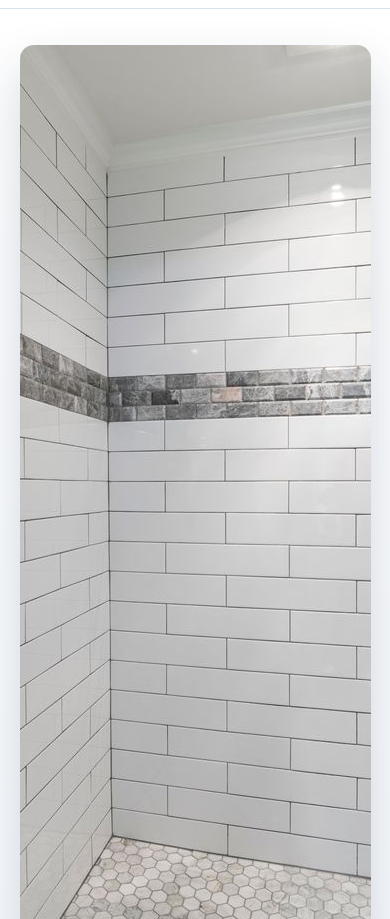
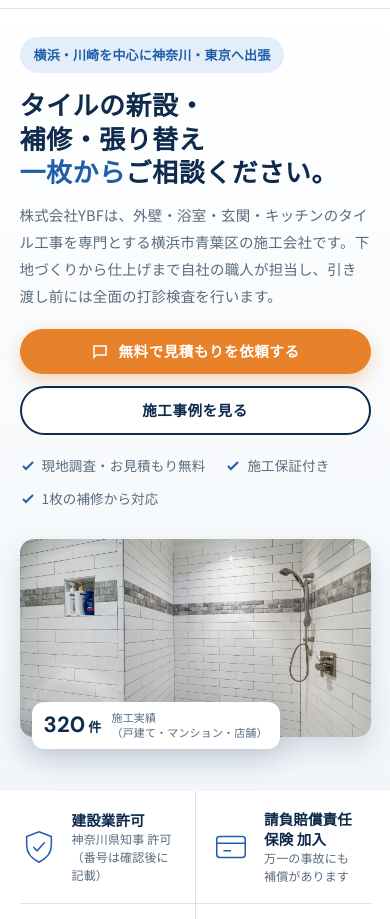
Before and after one commit to hoshi2/ybf-demo, a plain HTML site: page b/index.html in a window 390 px wide. Shown: the part 152-1071 px from the top of the page. Drawn offline with Linux system fonts and the light colour scheme.

Commit message:
B: fix oversized hero photo (height attr blocked aspect-ratio), text-first hero on phones
Co-Authored-By: Claude Fable 5.1 <noreply@anthropic.com>

```diff
--- a/b/index.html
+++ b/b/index.html
@@ -91,7 +91,7 @@ p{margin:0}
 .hero .points span{display:flex;align-items:center;gap:6px}
 .hero .points svg{width:16px;height:16px;color:var(--blue)}
 .hero .visual{position:relative;min-width:0}
-.hero .visual img{border-radius:var(--radius) 60px var(--radius) var(--radius);aspect-ratio:5/4;object-fit:cover;width:100%;box-shadow:0 24px 50px rgba(14,42,76,.18)}
+.hero .visual img{border-radius:var(--radius) 60px var(--radius) var(--radius);aspect-ratio:5/4;object-fit:cover;width:100%;height:auto;box-shadow:0 24px 50px rgba(14,42,76,.18)}
 .hero .badge{position:absolute;left:-18px;bottom:26px;background:#fff;border-radius:12px;box-shadow:0 10px 30px rgba(14,42,76,.16);padding:14px 18px;display:flex;align-items:center;gap:14px}
 .hero .badge .num{font-family:var(--font-latin);font-size:30px;font-weight:700;color:var(--navy);line-height:1}
 .hero .badge .num small{font-family:var(--font-body);font-size:13px;margin-left:3px}
@@ -295,11 +295,15 @@ form{display:grid;grid-template-columns:1fr 1fr;gap:18px 18px;min-width:0;backgr
 @media (max-width:640px){
   .topbar span:last-child{display:none}
   .head-tel{display:none}
-  .hero .wrap{grid-template-columns:1fr;padding-block:36px 48px}
-  .hero .visual{order:-1}
-  .hero .visual img{border-radius:var(--radius);aspect-ratio:16/11}
-  .hero .badge{left:12px;bottom:-14px;padding:10px 14px}
-  .hero .badge .num{font-size:24px}
+  .hero .wrap{grid-template-columns:1fr;padding-block:28px 44px;gap:22px}
+  .hero .copy{gap:14px}
+  .hero h1{font-size:26px}
+  .hero .lead{font-size:14.5px}
+  .hero .visual{margin-top:6px;margin-bottom:10px}
+  .hero .visual img{border-radius:var(--radius);aspect-ratio:16/9;box-shadow:0 12px 28px rgba(14,42,76,.14)}
+  .hero .badge{left:12px;bottom:-12px;padding:8px 12px;gap:10px}
+  .hero .badge .num{font-size:22px}
+  .hero .badge .lbl{font-size:11px}
   .hero .actions .btn{width:100%}
   .reasons,.svc-grid,.work-grid,.voices{grid-template-columns:1fr}
   .footer .wrap{grid-template-columns:1fr}
```
